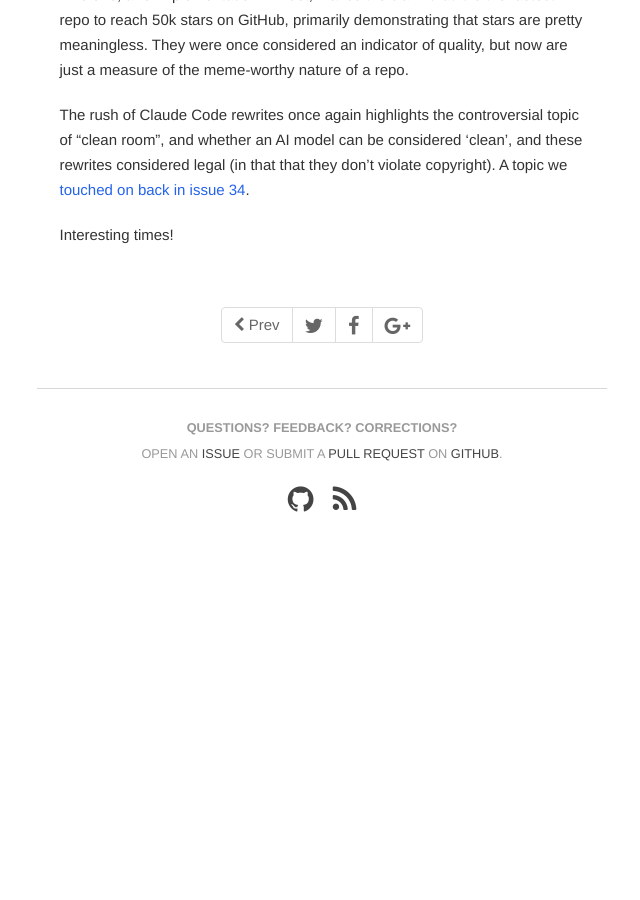
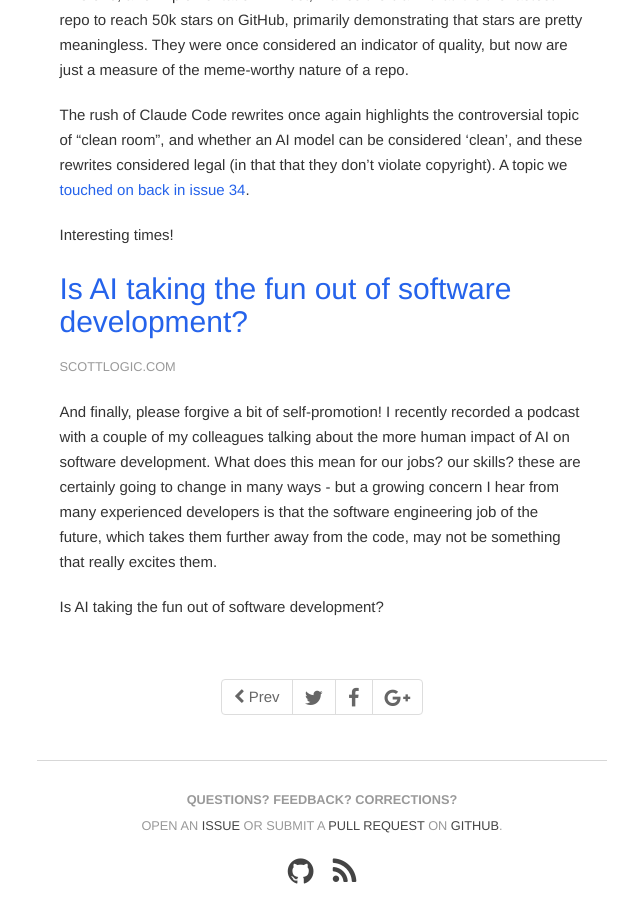
Before and after one commit to ColinEberhardt/augmented-coding-weekly, a Jekyll site: the page built from _posts/2026-04-03-issue-38.md, in a window 1280 px wide and 900 px high, scrolled down 3257 px. Shown: the whole window, without its empty margins (318-958 px from the left). Built offline with Jekyll 4.4.1, drawn with Linux system fonts in a browser that asks for light colours; before the commit the page ends 3785 px from its top, so only the background shows below that.

Commit message:
podcast
Signed-off-by: Colin Eberhardt <colin.eberhardt@gmail.com>

```diff
--- a/_posts/2026-04-03-issue-38.md
+++ b/_posts/2026-04-03-issue-38.md
@@ -70,3 +70,11 @@
 The rush of Claude Code rewrites once again highlights the controversial topic of "clean room", and whether an AI model can be considered 'clean', and these rewrites considered legal (in that that they don't violate copyright). A topic we [touched on back in issue 34](https://augmentedcoding.dev/issue-34/).
 
 Interesting times!
+
+## [Is AI taking the fun out of software development?](https://blog.scottlogic.com/2026/04/01/beyond-the-hype-is-ai-taking-fun-out-of-software-development.html)
+
+<small>SCOTTLOGIC.COM</small>
+
+And finally, please forgive a bit of self-promotion! I recently recorded a podcast with a couple of my colleagues talking about the more human impact of AI on software development. What does this mean for our jobs? our skills? these are certainly going to change in many ways - but a growing concern I hear from many experienced developers is that the software engineering job of the future, which takes them further away from the code, may not be something that really excites them.
+
+Is AI taking the fun out of software development?
```
